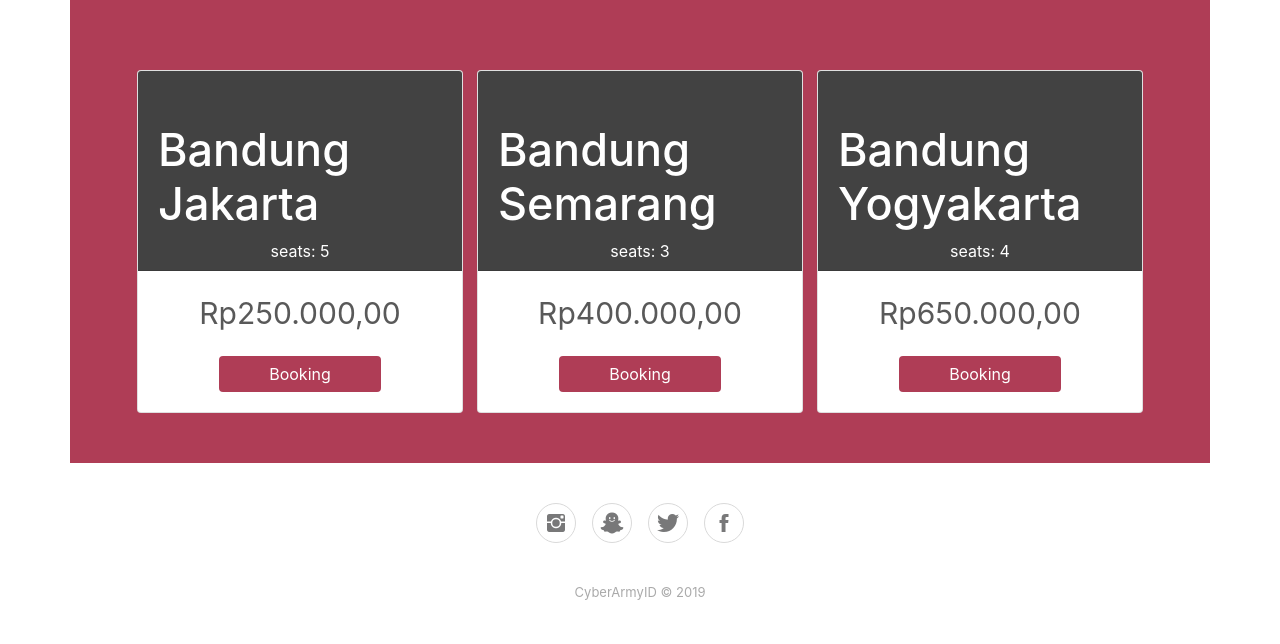
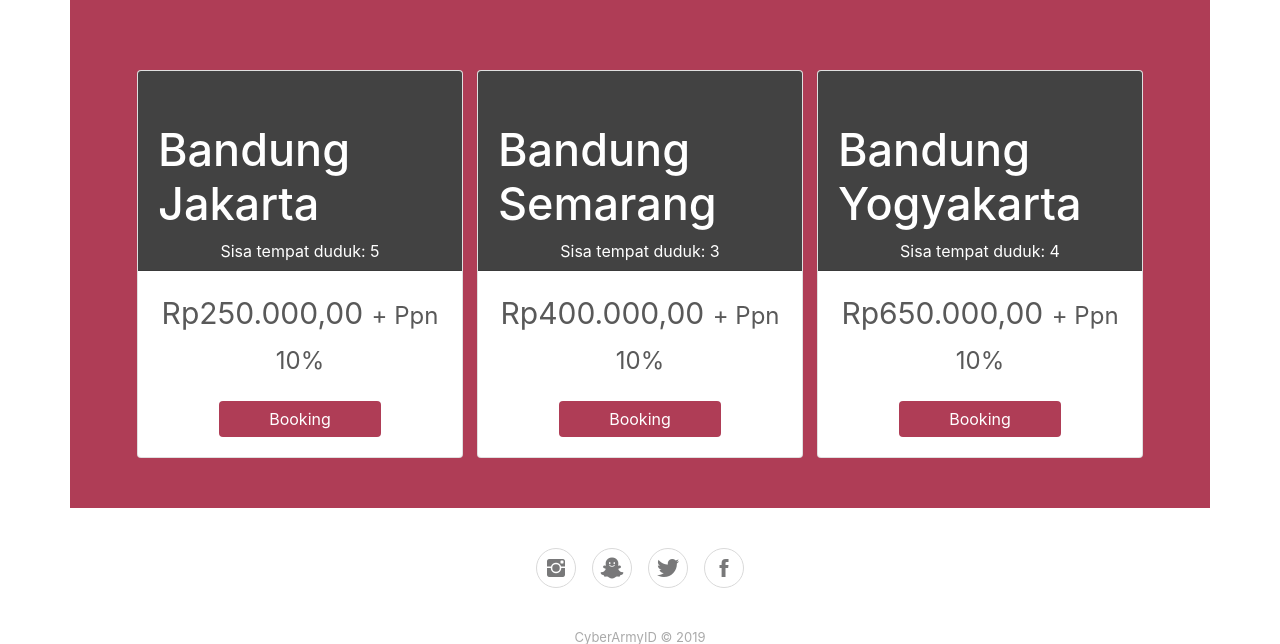
Before and after one commit to cyberarmyid/karcis, a PHP site: page /tickets.php in a window 1280 px wide. Shown: the part 72-716 px from the top of the page. Run offline with PHP 8.4, Linux system fonts and the light colour scheme; a user stored in the database is signed in; data comes from the database, SQL or seed files in the repository; some web fonts are replaced.

Commit message:
add price in booking ticket

```diff
--- a/tickets.php
+++ b/tickets.php
@@ -26,14 +26,17 @@ include "function/getTickets.php";
                         <div class="card-header">
                             <div class="cardheader-text">
                                 <h4 id="heading-card"><?php echo $row['from']." ".$row['to'];?></h4>
-                                <p class="sub-text-color">seats: <?php echo $row['seats'];?></p>
+                                <p class="sub-text-color">Sisa tempat duduk: <?php echo $row['seats'];?></p>
                             </div>
                         </div>
                         <div class="card-body">
-                            <p class="card-text cardbody-sub-text">Rp<?php echo number_format($row['price'],2,',','.'); ?></p>
+                            <p class="card-text cardbody-sub-text" style="font-size: 30px;color: #595959;">Rp<?php echo number_format($row['price'],2,',','.'); ?>
+                            <span style="font-size:24px; color:#595959">+ Ppn 10%</span>
+                        </p>
                         </div>
                         <input type="hidden" value="<?php echo $row['seats'];?>" name="seats[<?php echo $no;?>]">
                         <input type="hidden" value="<?php echo $row['id'];?>" name="id_ticket[<?php echo $no;?>]">
+                        <input type="hidden" value="<?php echo $row['price'];?>" name="price[<?php echo $no;?>]">
                         <button class="btn btn-primary btn-block" type="submit" name="submit" value="<?php echo $no;?>" style="margin: 0 auto;border: none;width: 50%;top: -20px;">Booking</button>
                     </div>
                 </form>
```
Also changed, not shown: function/actBookingTicket.php (+11 -1 lines).
